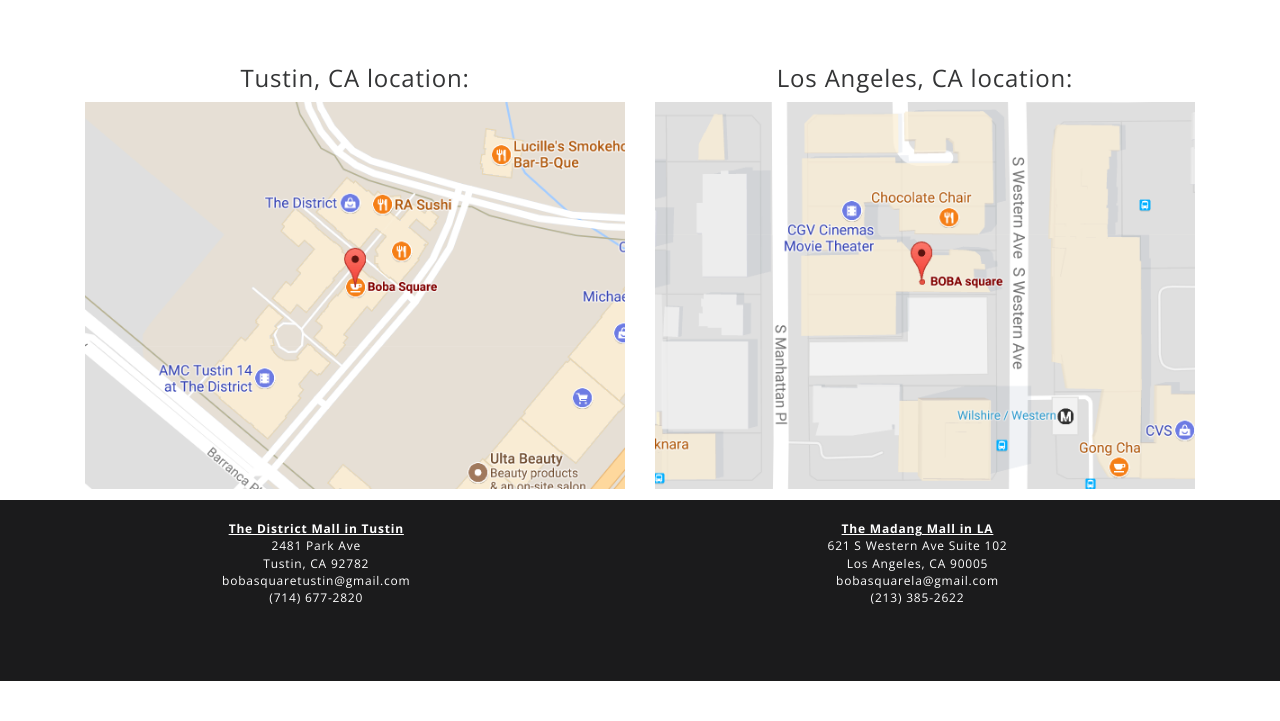
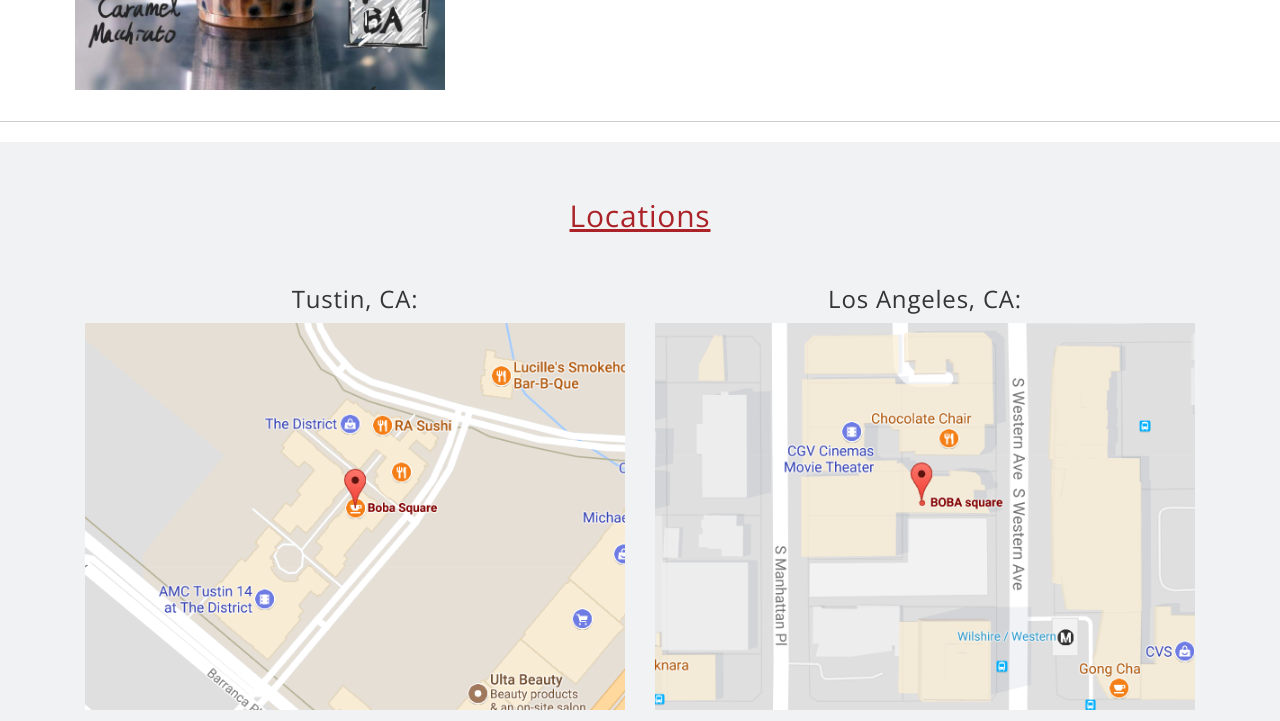
Before and after one commit to ericyoon1/boba_square_final, a plain HTML site: page HTML/index.html in a window 1280 px wide. Shown: the part 2079-2800 px from the top of the page. Before the commit the page ends 2760 px from the top, so only its background shows below. Drawn offline with nearby package versions, Linux system fonts and the light colour scheme.

Commit message:
updated location + css for home page and fixed navbar + mobile responsive

```diff
--- a/HTML/assets/css/perfectr.css
+++ b/HTML/assets/css/perfectr.css
@@ -2846,6 +2846,14 @@
 }
 
 /*---------------------------Isotope Grid-----------------------------*/
+.drinkHeader, .locationHeader {
+  text-align: center;
+  padding: 5% 0 0 0;
+  margin: 0;
+  color: rgb(171,35,40);
+  text-decoration: underline;
+}
+
 .filter-buttons ul{
   margin: 0;
 }
--- a/HTML/index.html
+++ b/HTML/index.html
@@ -85,6 +85,7 @@
 
 		<!-- ==============================================BLOCK BUTTON=============================================== -->
 			<div class="container">
+				<h2 class="drinkHeader">Popular Items</h2>
 				<div id="grid-1" class="grid grid-gap-sm grid-3-cols fade-in">
 					<div class="grid-item cat-1">
 							<figure class="hover-mask-parent img-hover-zoom">
@@ -196,17 +197,21 @@
 					</div>
 				</div>
 			</div>
+			<hr>
 		</div>
 
 		<!-- ==============================================Info=============================================== -->
+		<div class="bg-gray">
 			<div class="container">
+				<h2 class="locationHeader">Locations</h2>
 				<div class="col-sm-6 col-xs-12 map">
-				<h3>Tustin, CA location:</h3>
+					<h3>Tustin, CA:</h3>
 					<img src="./assets/bobasquare_images/location_tustin.png">
 				</div>
 				<div class="col-sm-6 col-xs-12 map">
-				<h3>Los Angeles, CA location:</h3>
+					<h3>Los Angeles, CA:</h3>
 					<img src="./assets/bobasquare_images/location_la.png">
+				</div>
 			</div>
 		</div>
 
```
Lines whose indentation alone changed are shown as unchanged.
